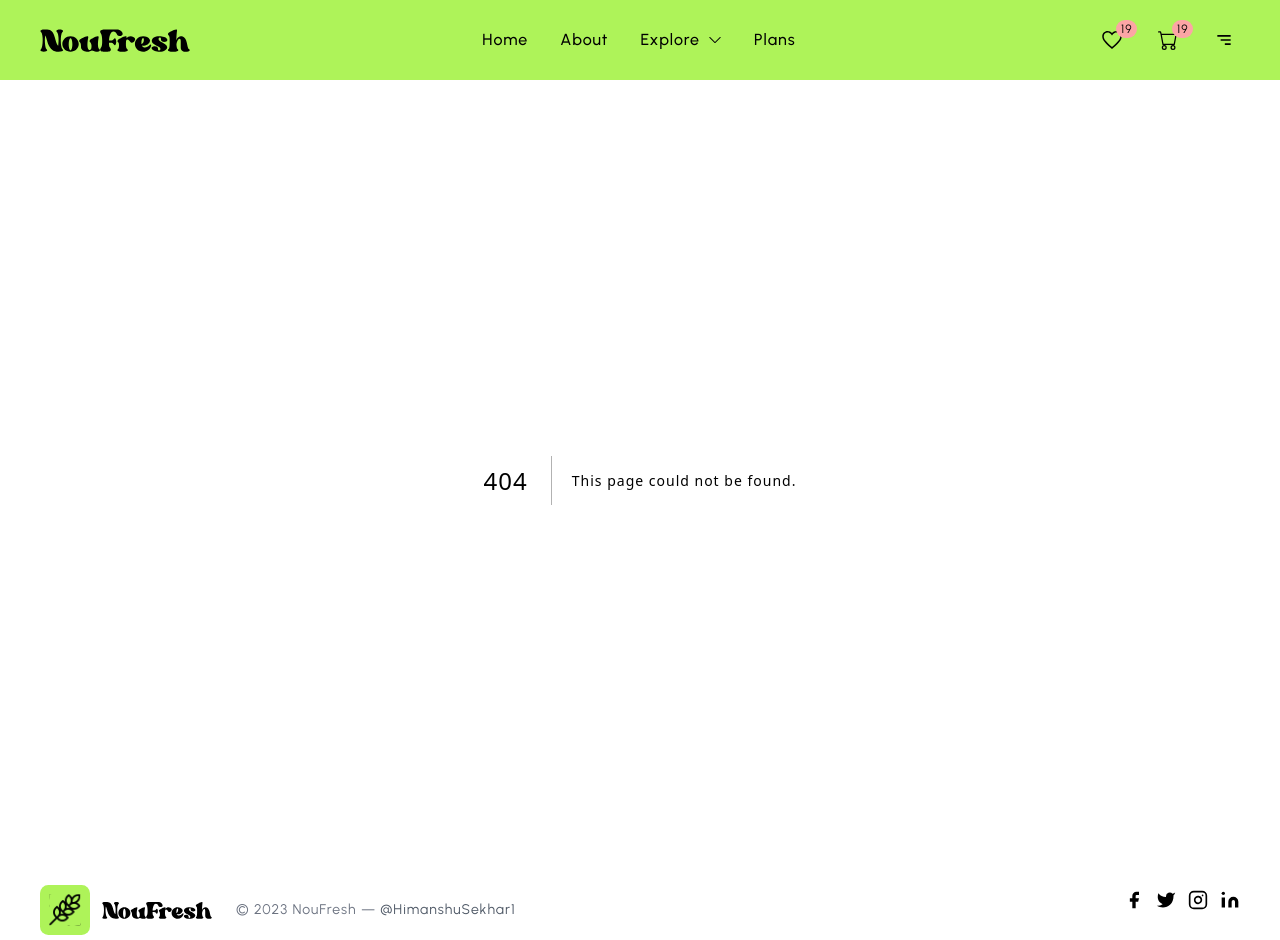
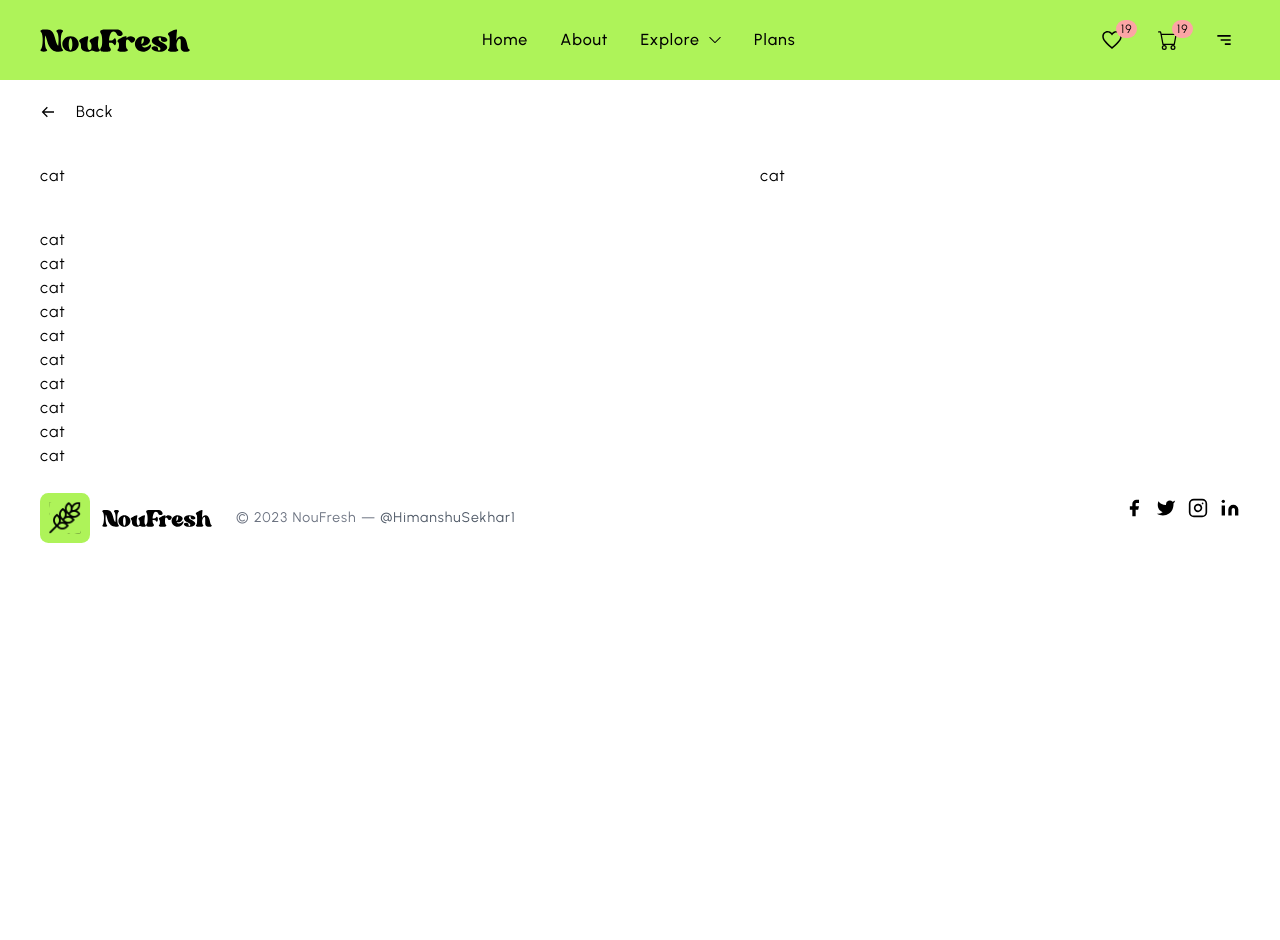
Before and after one commit to HimanshuSekhar1/nou-fresh, a Next.js app: page /product/1 in a window 1280 px wide. Before the commit this address had no page. After the commit the page ends 800 px from the top, so only its background shows below. Built offline with nearby package versions, Linux system fonts and the light colour scheme.

Commit message:
added content

```diff
--- a/components/Content.js
+++ b/components/Content.js
@@ -1,20 +1,29 @@
 import React from 'react'
-import Wrapper from './Wrapper'
 import ProductCard from './ProductCard'
 
 function Content() {
   return (
     <div className='flex flex-col'>
-      <div className='text-center font-semibold pt-5 sm:pt-10 text-[28px] md:text-[34px]'>Explore Cookbook</div>
-      <Wrapper>
-        <div className='grid grid-cols-1 md:grid-cols-2 lg:grid-cols-3 gap-5 my-14 px-5 md:px-0'>
-          <ProductCard />
-          <ProductCard />
-          <ProductCard />
-          <ProductCard />
-          <ProductCard />
-        </div>
-      </Wrapper>
+      <div className='text-center font-semibold py-5 sm:py-10 text-[28px] md:text-[34px]'>Explore Cookbook</div>
+      <div className='grid grid-cols-1 md:grid-cols-2 lg:grid-cols-3 gap-5 w-full max-w-[1280px] px-5 md:px-10 pt-0 pb-8 sm:pb-5 mx-auto'>
+        <ProductCard />
+        <ProductCard />
+        <ProductCard />
+      </div>
+
+      <div className='text-center font-semibold py-5 sm:py-10 text-[28px] md:text-[34px]'>Explore Cuisines</div>
+      <div className='grid grid-cols-1 md:grid-cols-2 lg:grid-cols-3 gap-5 w-full max-w-[1280px] px-5 md:px-10 pt-0 pb-8 sm:pb-5 mx-auto'>
+        <ProductCard />
+        <ProductCard />
+        <ProductCard />
+      </div>
+
+      <div className='text-center font-semibold py-5 sm:py-10 text-[28px] md:text-[34px]'>Explore Cuisines</div>
+      <div className='grid grid-cols-1 md:grid-cols-2 lg:grid-cols-3 gap-5 w-full max-w-[1280px] px-5 md:px-10 pt-0 pb-8 sm:pb-5 mx-auto'>
+        <ProductCard />
+        <ProductCard />
+        <ProductCard />
+      </div>
     </div>
 
   )
--- a/components/ProductCard.js
+++ b/components/ProductCard.js
@@ -4,9 +4,15 @@ import React from 'react'
 
 function ProductCard() {
   return (
-    <div>
-        sDBNVbKSJDBvlsbedovjlsbkdvbSDJbvSD
+    <div className='relative transform overflow-hidden bg-white cursor-pointer hover:scale-105 duration-150'>
+      <a href='/'>
+        <img src='/Book1.svg' className='rounded-2xl shadow-md'/>
+      </a>
+      <div className='absolute bottom-10 w-full pl-4'>
+      <button className='bg-black text-white px-10 py-4 my-4 shadow-md rounded-full hover:shadow-xl font-bold active:scale-90 transition duration-150'>Explore</button>
+      </div>
     </div>
+
   )
 }
 
--- /dev/null
+++ b/components/ProductDetailsCarousel.js
@@ -0,0 +1,26 @@
+import React from 'react'
+import 'react-responsive-carousel/lib/styles/carousel.min.css'
+import { Carousel } from 'react-responsive-carousel';
+
+
+function ProductDetailsCarousel() {
+  return (
+    <div className='text-white text-[20px] w-full max-w-[1360px] mx-auto sticky top-[50px]'>
+        <Carousel
+            infiniteLoop={true}
+            showIndicators={false}
+            showStatus={false}
+            thumbWidth={60}
+
+        >
+            <img src='/bell pepper.jpg' />
+            {/* <img src='/bell pepper.jpg' />
+            <img src='/cinnamon.jpg' />
+            <img src='/eggs.jpg' />
+            <img src='/spaghetti.jpg' /> */}
+        </Carousel>
+    </div>
+  )
+}
+
+export default ProductDetailsCarousel
--- /dev/null
+++ b/pages/category/[slug].js
@@ -0,0 +1,20 @@
+import Wrapper from '@/components/Wrapper'
+import React from 'react'
+import ProductCard from '@/components/ProductCard'
+
+function Category() {
+  return (
+    <div>
+            <div className='flex flex-col'>
+                <div className='text-center font-semibold py-5 sm:py-10 text-[28px] md:text-[34px]'>Explore Cookbook</div>
+                <div className='grid grid-cols-1 md:grid-cols-2 lg:grid-cols-3 gap-5 w-full max-w-[1280px] px-5 md:px-10 pt-0 pb-8 sm:pb-5 mx-auto'>
+                <ProductCard />
+                <ProductCard />
+                <ProductCard />
+                </div>
+            </div>
+    </div>
+  )
+}
+
+export default Category
--- /dev/null
+++ b/pages/product/[slug].js
@@ -0,0 +1,34 @@
+import Wrapper from '@/components/Wrapper';
+import React from 'react'
+import ProductDetailsCarousel from '@/components/ProductDetailsCarousel';
+
+import { BiArrowBack } from "react-icons/bi";
+import { IoMdHeartEmpty } from "react-icons/io";
+
+
+function ProductDetails() {
+  return (
+    <div className='flex-flex-col w-full max-w-[1280px] px-5 md:px-10 mx-auto py-5'>
+        <div className='flex items-center space-x-5'>
+            <BiArrowBack />
+            <p>Back</p>
+        </div>
+        <div className='w-full py-3 md:py-10 flex'>
+            <div className='w-full md:w-auto flex-[1.5] max-w-[500px] lg:max-w-full mx-auto lg:mx-0'>cat</div>
+            <div className='flex-[1]'>cat</div>
+        </div>
+        <div>cat</div>
+        <div>cat</div>
+        <div>cat</div>
+        <div>cat</div>
+        <div>cat</div>
+        <div>cat</div>
+        <div>cat</div>
+        <div>cat</div>
+        <div>cat</div>
+        <div>cat</div>
+    </div>
+  )
+}
+
+export default ProductDetails
```
